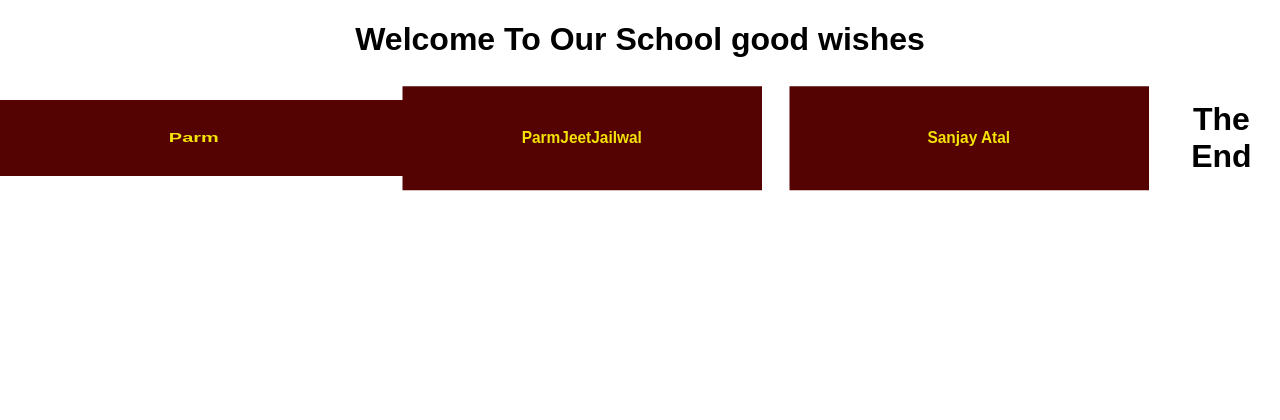
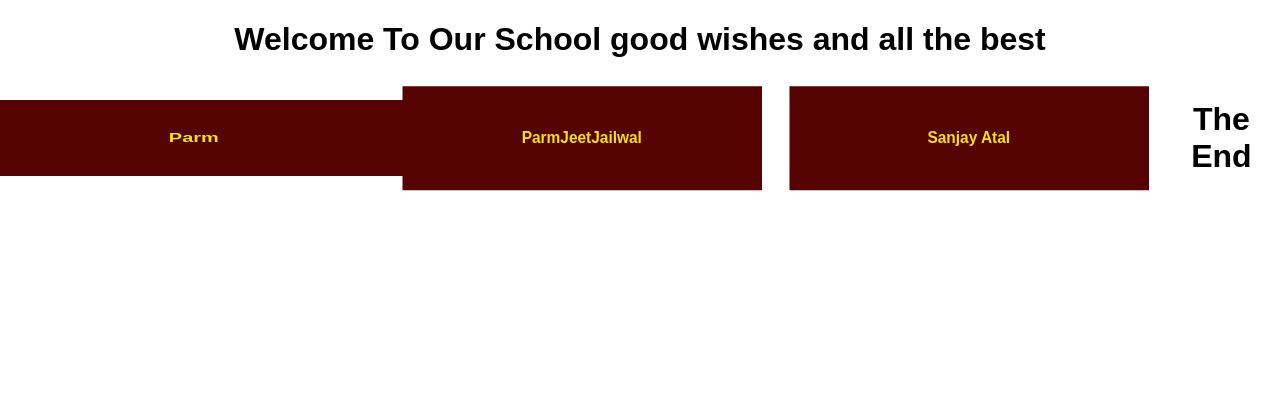
Before and after one commit to ShivDev007/school_app, a Flask app: page / in a window 1280 px wide. Shown: the top 420 px of the page. Run offline with Flask 3, Linux system fonts and the light colour scheme.

Commit message:
Update index.html

```diff
--- a/templates/index.html
+++ b/templates/index.html
@@ -14,7 +14,8 @@
 
 <body>
   <center>
-  <h1>Welcome To Our School good wishes </h1>
+  <h1>Welcome To Our School good wishes and all the best
+</h1>
 
   <div class="container">
     <div class="box animate__animated animate__rubberBand animate__fast animate__infinite	infinite">Parm</div>
```
